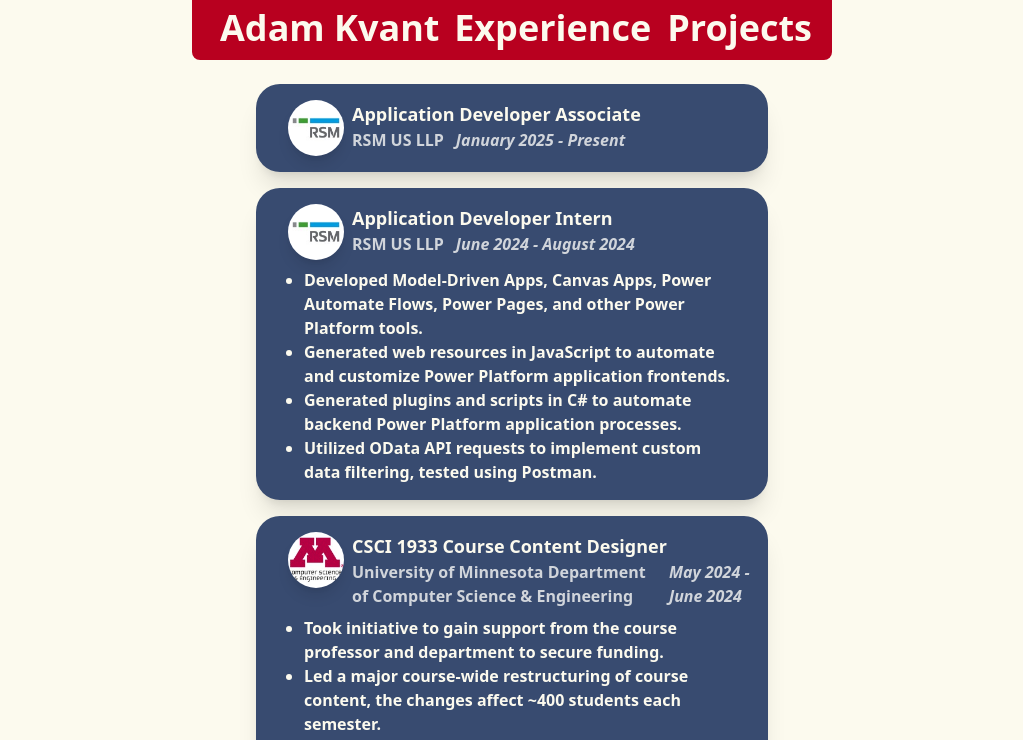
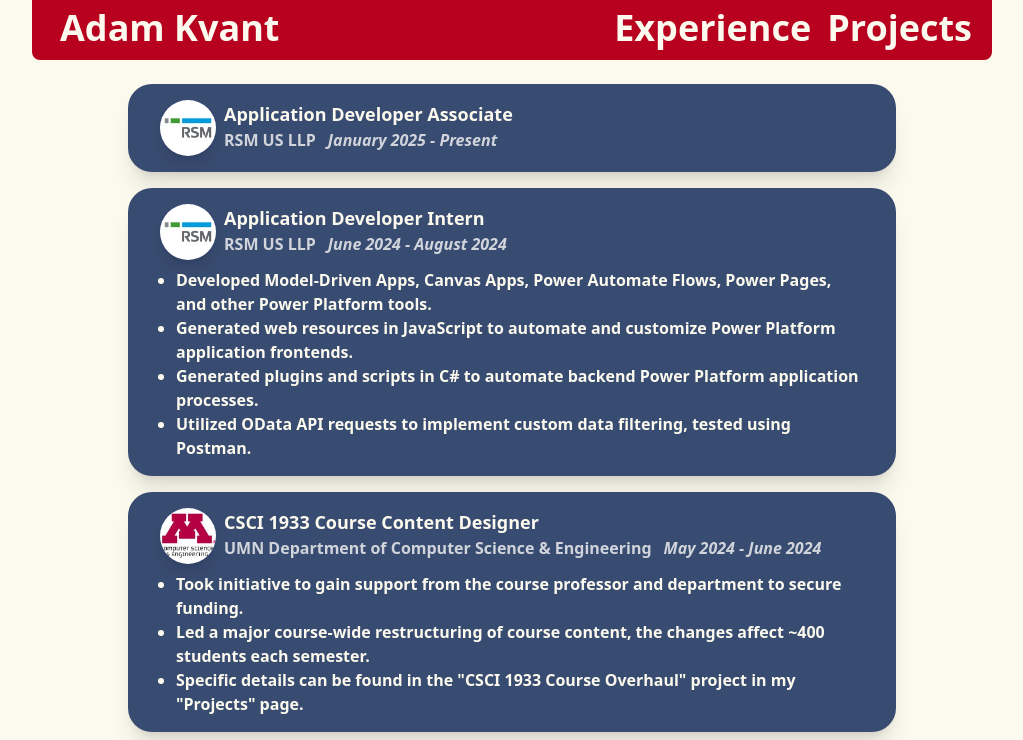
Before and after one commit to AdamKvant/AdamKvantSite, a SvelteKit app: page /experience in a window 1280 px wide. Shown: the top 740 px of the page, without its empty margins (128-1151 px from the left). Built offline with nearby package versions, Linux system fonts and the light colour scheme.

Commit message:
changed some text and overall website size

```diff
--- a/src/components/Timeline.svelte
+++ b/src/components/Timeline.svelte
@@ -23,7 +23,7 @@
     },
     {
       title:"CSCI 1933 Course Content Designer",
-      company:"University of Minnesota Department of Computer Science & Engineering",
+      company:"UMN Department of Computer Science & Engineering",
       duration: "May 2024 - June 2024",
       description:[
         "Took initiative to gain support from the course professor and department to secure funding.",
@@ -35,7 +35,7 @@
     },
     {
         title: "Undergraduate Teaching Assistant",
-        company: "University of Minnesota Department of Computer Science & Engineering",
+        company: "UMN Department of Computer Science & Engineering",
         duration: "September 2023 - December 2024",
         description: [
           "Undergraduate Teaching Assistant for CSCI 1933: Introduction to Algorithms and Data Structures",
--- a/src/routes/+layout.svelte
+++ b/src/routes/+layout.svelte
@@ -6,7 +6,7 @@
 </script>
 
 <div class="flex justify-center max-w-screen">
-    <div class="aspect-h-9 aspect-w-16 sm:w-11/12 lg:w-6/12 flex flex-col min-h-screen relative">
+    <div class="aspect-h-9 aspect-w-16 sm:w-11/12 lg:w-9/12 flex flex-col min-h-screen relative">
         <Header/>
         <div class="mb-14">{@render children()}</div>
         <div class="absolute bottom-0 w-full">
```
